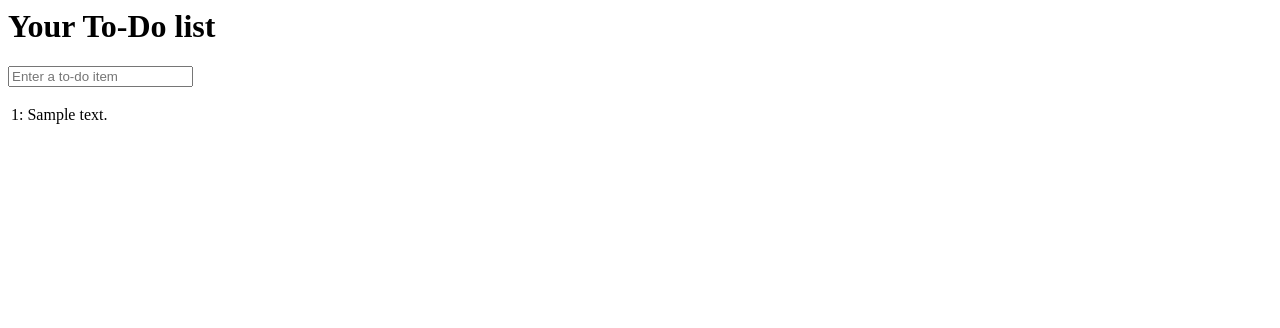
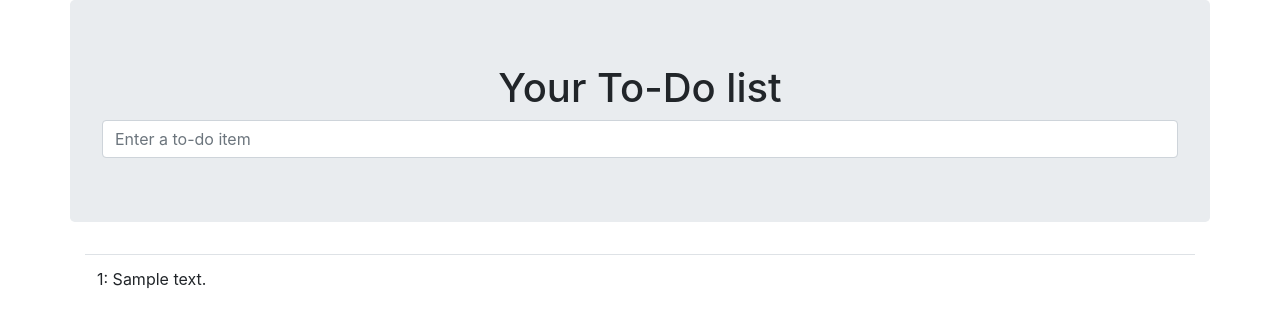
Before and after one commit to tetrohed/minlist, a Django app: template lists/templates/lists/list.html in a window 1280 px wide. Shown: the top 328 px of the page. Run offline with Django 3.2, Linux system fonts and the light colour scheme; the template is opened without the code that fills it: most values are stand-ins (such as "Sample title", 1, 10 or a date in 2020); some libraries are stand-ins or nearby versions.

Commit message:
style the app

```diff
--- a/lists/templates/lists/base.html
+++ b/lists/templates/lists/base.html
@@ -1,15 +1,33 @@
-<html>
+<!DOCTYPE html>
+<html lang="en">
     <head>
+        <meta charset="utf-8">
+        <meta http-equiv="X-UA-Compatible" content="IE=edge,chrome=1">
+        <meta name="viewport" content="width=device-width, initial-scale=1">
         <title>To-Do lists</title>
+        <link href="/static/bootstrap/css/bootstrap.min.css" rel="stylesheet">
+        <link href="/static/base.css" rel="stylesheet">
     </head>
 
     <body>
+        <div class="container">
+            <div class="row">
+                <div class="col-md-12 col-md-offset-6 jumbotron">
+                    <div class="text-center">
                         <h1>{% block header_text %} {% endblock %}</h1>
                         <form method="POST" action="{% block form_action %} {% endblock %}">
-            <input id="id_new_item" name="item_text" placeholder="Enter a to-do item"/>
+                            <input class="form-control input-lg" id="id_new_item" name="item_text" placeholder="Enter a to-do item"/>
                             {% csrf_token %}
                         </form>
+                    </div>
+                </div>
+            </div>
+            <div class="row">
+                <div class="col-md-12 col-md-offset-6">
                     {% block table %}
                     {% endblock %}
+                </div>
+            </div>
+        </div>
     </body>
 </html>
--- a/lists/templates/lists/list.html
+++ b/lists/templates/lists/list.html
@@ -5,7 +5,7 @@
 {% block form_action %}/lists/{{ list.id }}/add_item{% endblock %}
 
 {% block table %}
-    <table id="id_list_table">
+    <table id="id_list_table" class="table">
         {% for item in list.item_set.all %}
             <tr>
                 <td>
```
Also changed, not shown: functional_tests/tests.py (+2 -14 lines), db.sqlite3. Lines whose indentation alone changed are shown as unchanged.
